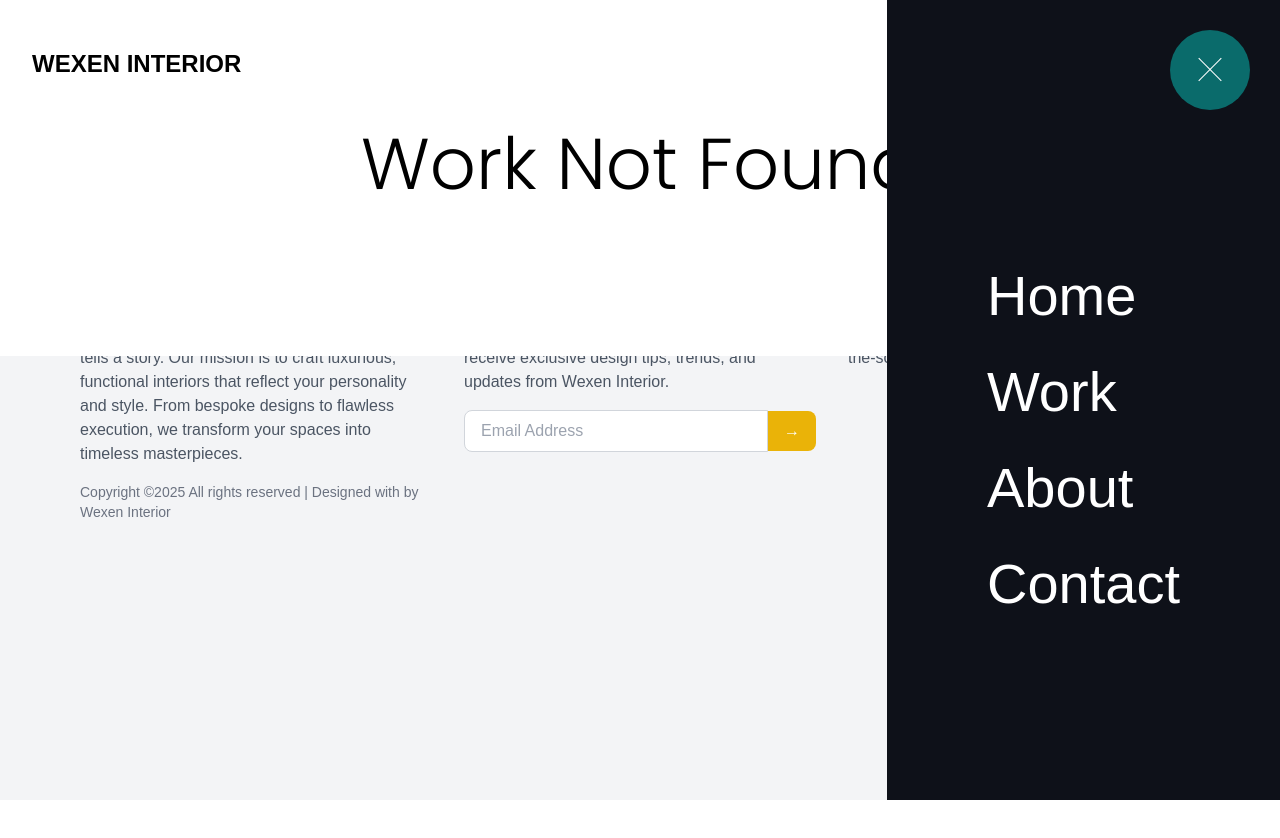
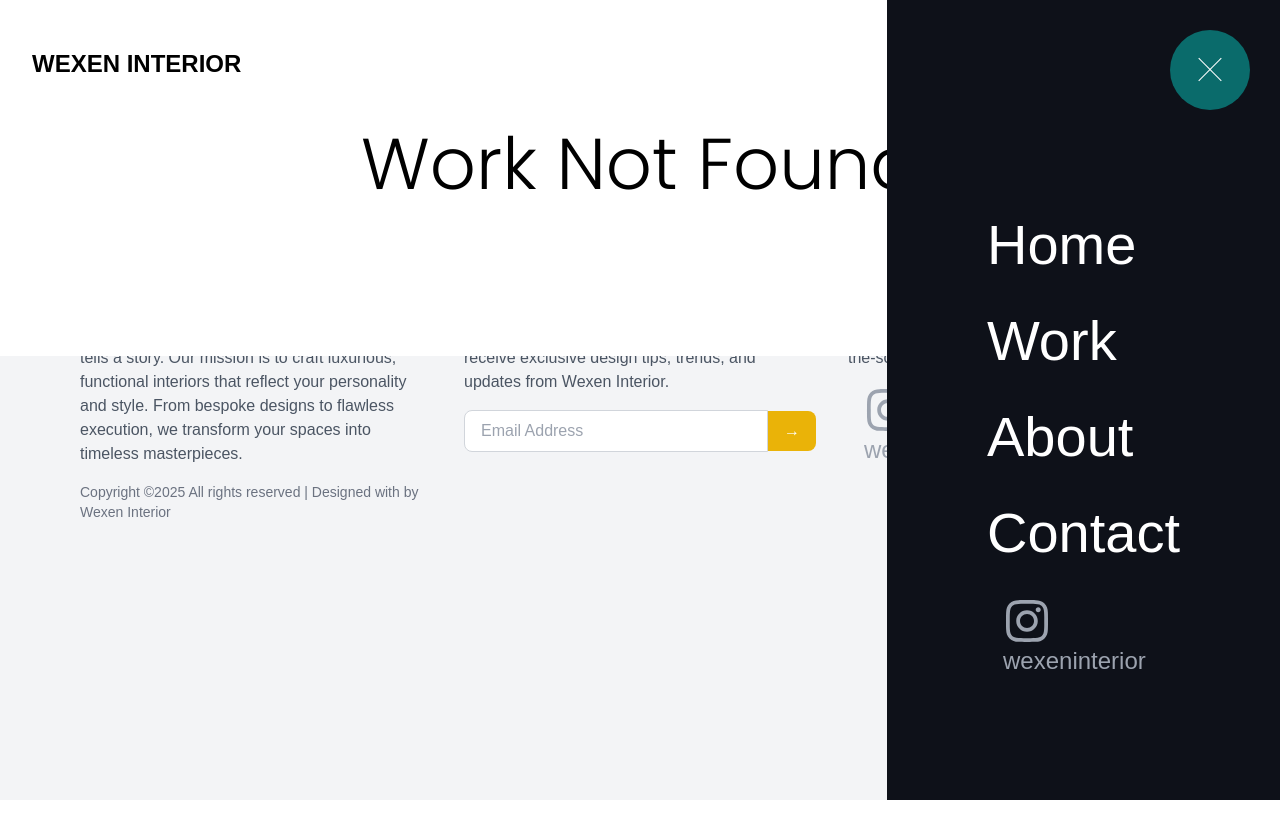
Before and after one commit to prasad-gurav/wexen-interior, a Next.js app: page /work/1 in a window 1280 px wide. Both pictures are taken after a click on the element 1210 px from the left and 70 px from the top of the page. Shown: the top 838 px of the page. Built offline with nearby package versions, Linux system fonts and the light colour scheme.

Commit message:
Add insta link in header footer.

```diff
--- a/src/components/Footer.jsx
+++ b/src/components/Footer.jsx
@@ -1,6 +1,7 @@
 "use client"
 import React from "react";
 import { motion } from "framer-motion";
+import { FaInstagram } from "react-icons/fa";
 
 function SimpleFooter() {
 	return (
@@ -65,21 +66,15 @@ function SimpleFooter() {
 						and design updates.
 					</p>
 					<div className="flex space-x-4">
-						{[
-							{ platform: "facebook", url: "https://facebook.com" },
-							{ platform: "twitter", url: "https://twitter.com" },
-							{ platform: "instagram", url: "https://instagram.com" },
-							{ platform: "pinterest", url: "https://pinterest.com" },
-						].map((icon, idx) => (
-							<motion.a
-								key={idx}
-								href={icon.url}
-								className="text-gray-400 hover:text-yellow-500 text-2xl"
-								whileHover={{ scale: 1.2 }}
-							>
-								<i className={`fab fa-${icon.platform}`}></i>
-							</motion.a>
-						))}
+						<motion.a
+							target="__blank"
+							href={"https://www.instagram.com/wexeninterior/"}
+							className="text-gray-400 hover:text-pink-500 text-2xl px-4"
+							whileHover={{ scale: 1.2 }}
+						>
+							<FaInstagram size={48} />
+							wexeninterior
+						</motion.a>
 					</div>
 				</motion.div>
 			</div>
--- a/src/components/header/nav/index.jsx
+++ b/src/components/header/nav/index.jsx
@@ -6,6 +6,7 @@ import { menuSlide } from "../anim";
 import Link from "./Link";
 import Curve from "./Curve";
 import Footer from "./Footer";
+import { FaInstagram } from "react-icons/fa";
 
 const navItems = [
 	{
@@ -70,6 +71,15 @@ export default function index() {
 					})}
 				</div>
 				{/* <Footer /> */}
+				<motion.a
+					target="__blank"
+					href={"https://www.instagram.com/wexeninterior/"}
+					className="text-gray-400 hover:text-pink-500 text-2xl px-4"
+					whileHover={{ scale: 1.2 }}
+				>
+					<FaInstagram size={48} />
+					wexeninterior
+				</motion.a>
 			</div>
 			<Curve />
 		</motion.div>
```
